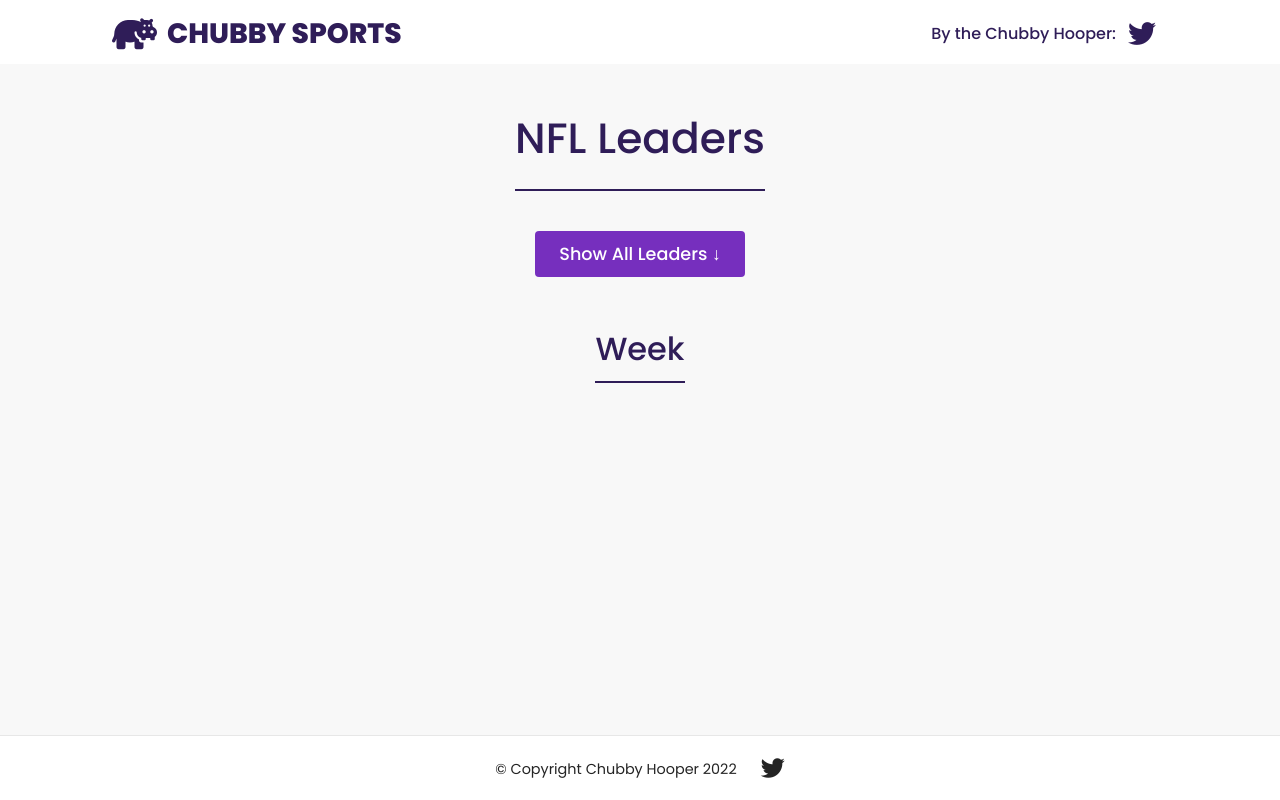
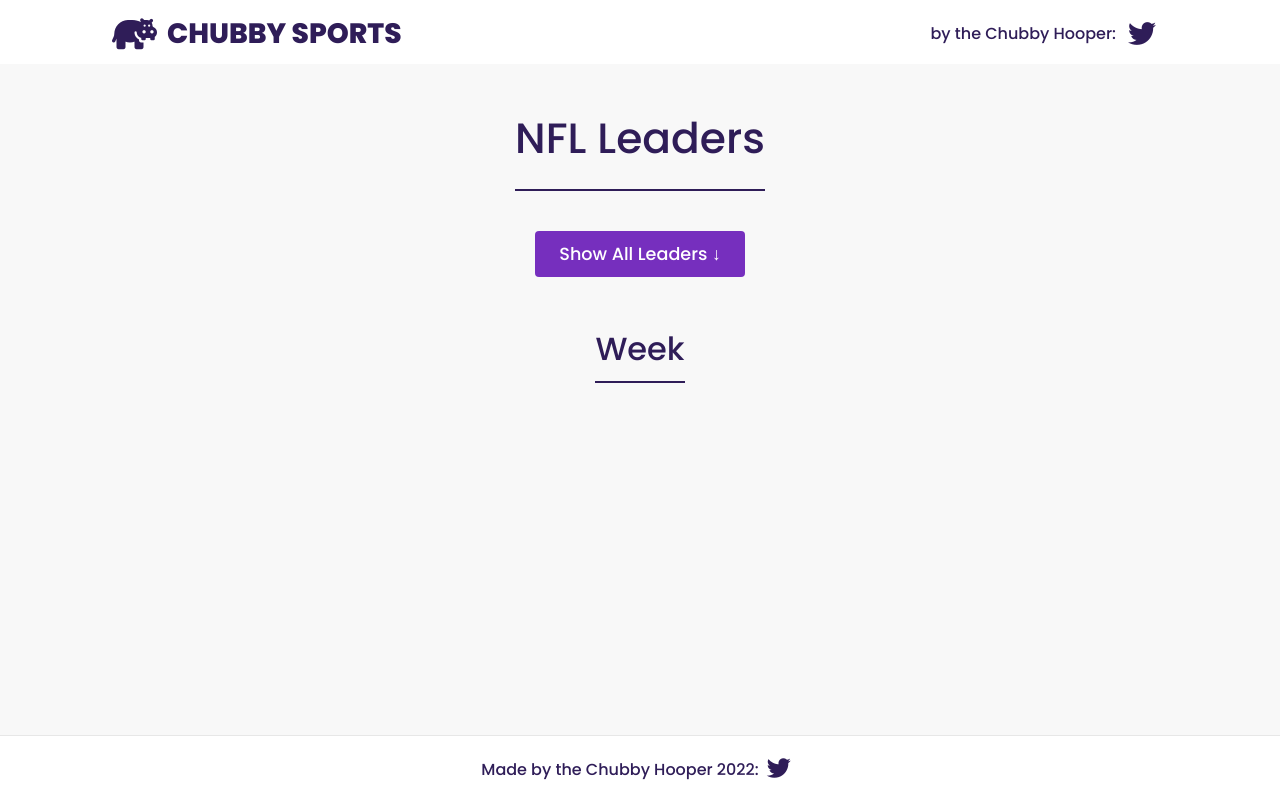
Before and after one commit to daneasterman/chubby-sports, a Flask app: page / in a window 1280 px wide. Run offline with Flask 2, Linux system fonts and the light colour scheme; data that the repository does not hold is empty; some libraries are stand-ins or nearby versions.

Commit message:
Tweaks to nav and footer text and title

```diff
--- a/templates/footer.html
+++ b/templates/footer.html
@@ -1,6 +1,7 @@
 <style>
 	footer {
 		margin-top: auto;
+		color: #2F1D58;
 	}
 	.footer_wrapper {
 		display: flex;
@@ -15,24 +16,18 @@
 		flex-direction: row;
 		align-items: center;
 	}
-	.copyright_wrapper p {
-		margin-right: 1.5rem;
-		font-size: 0.9rem;
-		font-weight: 400;
+	.copyright_wrapper a {
+		margin-right: 0.5rem;
+		font-size: 1rem;
 	}
-	.copyright_wrapper .icon_wrapper i {
-		font-size: 1.5rem
-	}
-	.copyright a {
-		text-decoration: underline;
-	}
+	.copyright_wrapper a:hover {text-decoration: underline; }
+	.copyright_wrapper .icon_wrapper i { font-size: 1.5rem }
+
 </style>
 <footer>
 	<div class="footer_wrapper">
 		<div class="copyright_wrapper">
-			<p>
-				&copy; Copyright Chubby Hooper 2022
-			</p>
+			<a target="_blank" href="https://twitter.com/ChubbyHooper24">Made by the Chubby Hooper 2022:</a>
 			<a target="_blank" class="icon_wrapper" href="https://twitter.com/ChubbyHooper24">
 				<i class="fab fa-twitter"></i>
 			</a>
--- a/templates/head.html
+++ b/templates/head.html
@@ -4,7 +4,7 @@
   <meta name="viewport" content="width=device-width, initial-scale=1" />
   <meta name="description" content="Placeholder text" />
   <meta name="author" content="Placeholder text" />
-  <title>The Chubby Hooper</title>
+  <title>Chubby Sports - NFL Leaders</title>
   <!-- Resets -->
 	<link href="{{ url_for('static', filename='css/minireset.min.css') }}" rel="stylesheet">
   <!-- Custom CSS -->
--- a/templates/nav.html
+++ b/templates/nav.html
@@ -10,12 +10,10 @@
 		padding: 1rem 2rem 0.75rem 2rem;
 	}
 	.logo_wrapper { display: flex; align-items: center; margin-bottom: 1rem; }
-
 	@media screen and (min-width: 768px) {
 		.nav_wrapper { flex-direction: row;  justify-content: space-between; padding: 1rem 7rem 0.75rem 7rem; }
 		.logo_wrapper { margin-bottom: 0; }
 	}
-
 	.nav_wrapper .nav_title {
 		font-size: 1.75rem;
     font-weight: 800;
@@ -23,13 +21,13 @@
     position: relative;
     margin-left: 10px;
 	}
-
  	.logo_wrapper i { font-size: 2.25rem; }
 	.contact_wrapper i { font-size: 1.75rem; }
 	.contact_wrapper { display: flex; align-items: center; }
 	.contact_wrapper a { margin-right: 0.75rem; }
 	.contact_wrapper a:hover { text-decoration: underline; }
 </style>
+
 <nav role="navigation">
   <div class="nav_wrapper">
     <div class="logo_wrapper">
@@ -37,7 +35,7 @@
 			<h1 class="nav_title">Chubby Sports<h1>
     </div>
 		<div class="contact_wrapper">
-			<a target="_blank" href="https://twitter.com/ChubbyHooper24" >By the Chubby Hooper:</a>
+			<a target="_blank" href="https://twitter.com/ChubbyHooper24">by the Chubby Hooper:</a>
 			<a target="_blank" href="https://twitter.com/ChubbyHooper24">
 				<i class="fab fa-twitter"></i>
 			</a>
```
